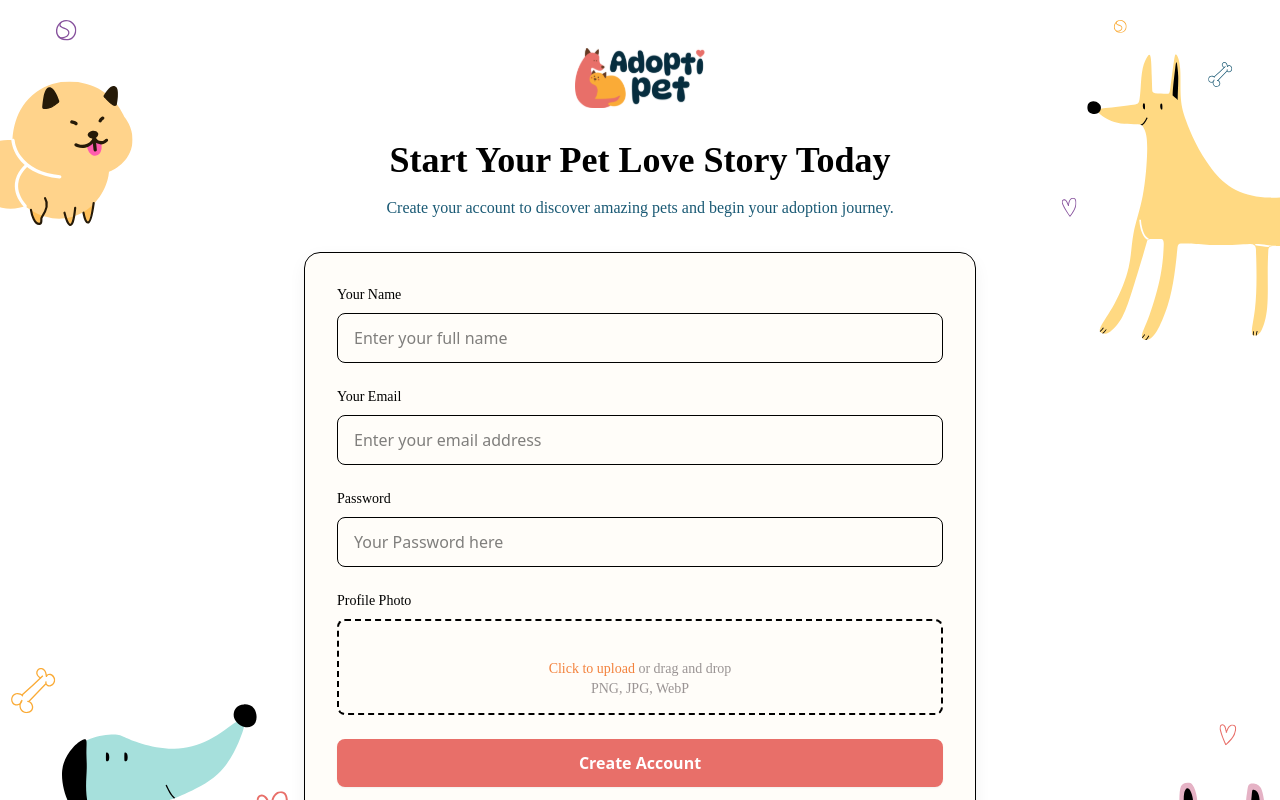
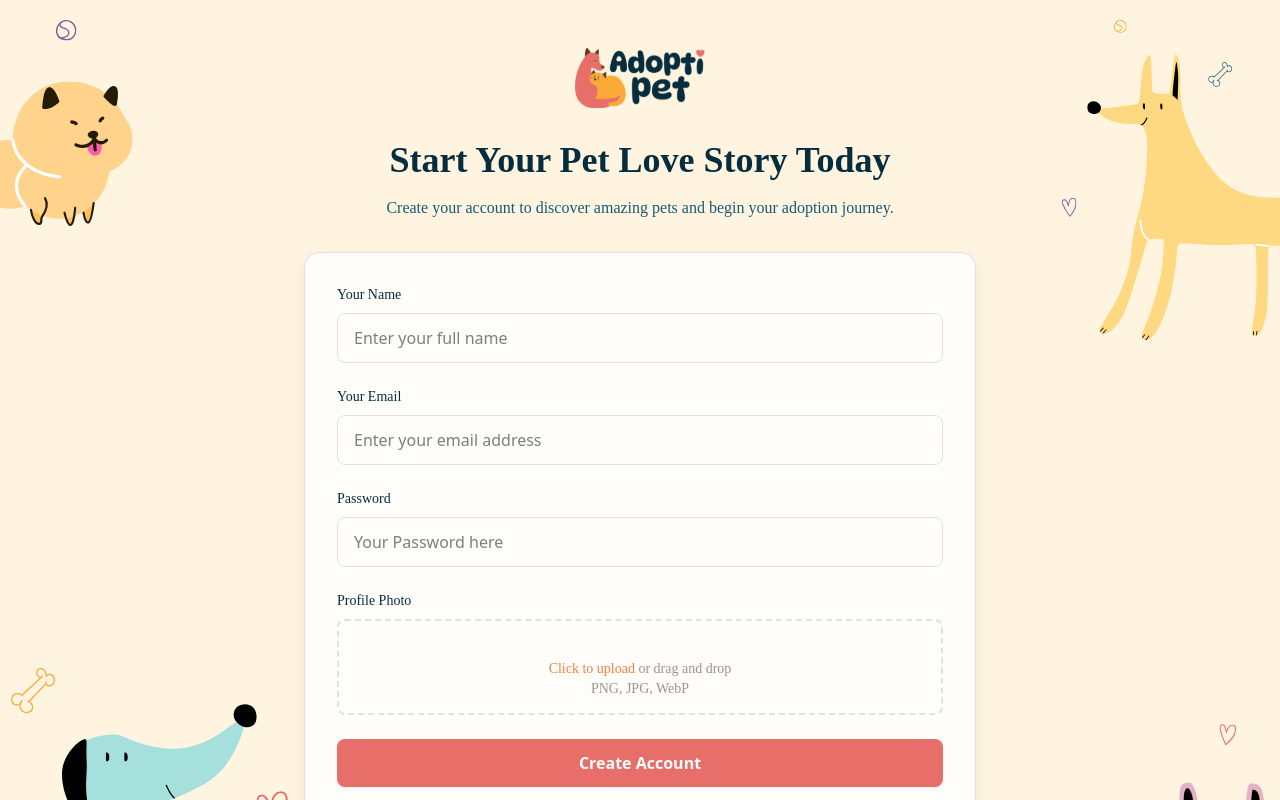
Before and after one commit to yhsunny176/adoptipet-pet-adoption-management-client-side, a React (Vite) app: page /auth/register in a window 1280 px wide. Shown: the top 800 px of the page. Built offline with nearby package versions, Linux system fonts and the light colour scheme; no server answers; some icons are missing; a web font is replaced by a local one.

Commit message:
Fixed Css visual bugs in Registration and Login pages and added missing colors in index.css && renamed some color names

```diff
--- a/src/components/navbar/Navbar.jsx
+++ b/src/components/navbar/Navbar.jsx
@@ -129,7 +129,7 @@ const Navbar = () => {
                                     }`}>
                                     <Link
                                         to="/dashboard"
-                                        className="block px-4 py-2 text-black-text-500 hover:bg-red-light hover:text-base-red rounded-sm transition-colors duration-200"
+                                        className="block px-4 py-2 text-black-text-500 hover:bg-red-light hover:text-red-base rounded-sm transition-colors duration-200"
                                         onClick={() => setIsDropdownOpen(false)}>
                                         Dashboard
                                     </Link>
@@ -171,7 +171,7 @@ const Navbar = () => {
                     </NavigationMenuItem>
                     {/* Hamburger Menu */}
                     <div className="flex items-center lg:hidden ml-auto justify-end">
-                        <Sheet open={mobMenuOpen} onOpenChange={setMobMenuOpen}>
+                        <Sheet open={mobMenuOpen} onOpenChange={mobMenuOpen}>
                             <SheetTrigger asChild>
                                 <Button
                                     variant="ghost"
--- a/src/index.css
+++ b/src/index.css
@@ -30,11 +30,12 @@ a.active {
   --color-pg-base: var(--paragraph-prim);
 
   --color-base-white: var(--white-prim);
+  --color-black-base: var(--text-heading);
   --color-base-orange: var(--orange-prim);
   --color-base-rose: var(--rose-prim);
   --color-base-rose-light: var(--rose-lt);
   --color-base-rose-dark: var(--rose-dark);
-  --color-base-red: var(--red-prim);
+  --color-red-base: var(--red-prim);
   --color-red-medium: var(--red-mid);
   --color-red-light: var(--red-lt);
   --color-gray-light: var(--gray-lt);
@@ -42,6 +43,8 @@ a.active {
   --color-gray-dark: var(--gray-dr);
   --color-yellow-bg: var(--yellow-bg-prim);
   --color-blue-coral: var(--blue-cr);
+  --color-gray-border: var(--border-gray-prim);
+  --color-blue-bg: var(--blue-cr-lt);
 
   --color-navitem-base: var(--navlink-prim);
   --color-navitem-base-mb: var(--navlink-mb);
@@ -86,6 +89,9 @@ a.active {
   --gray-md: oklch(0.6717 0.0071 17.33);
   --gray-dr: oklch(0.527 0.0038 17.28);
   --blue-cr: oklch(0.866 0.0593 190.8);
+  --blue-cr-lt: oklch(0.9437 0.009 214.34);
+  --border-gray-prim: oklch(0.9105 0.0046 78.3);
+
 
 }
 
--- a/src/pages/Registration.jsx
+++ b/src/pages/Registration.jsx
@@ -13,11 +13,10 @@ import { AuthContext } from "@/contexts/AuthContext";
 import { Link, useNavigate } from "react-router";
 import { HugeiconsIcon } from "@hugeicons/react";
 import { Cancel01FreeIcons, Image02Icon, ViewIcon, ViewOffIcon } from "@hugeicons/core-free-icons/index";
-import Navbar from "@/components/navbar/Navbar";
 
 const validationSchema = Yup.object({
     name: Yup.string()
-        .min(2, "Name must be at least 3 characters")
+        .min(3, "Name must be at least 3 characters")
         .max(50, "Name must be less than 20 characters")
         .required("Name is required"),
     email: Yup.string().email("Invalid email format").required("Email is required"),
@@ -46,7 +45,7 @@ const Registration = () => {
     const navigate = useNavigate();
 
     return (
-        <div className="min-h-screen bg-yellow-bg-light relative overflow-hidden">
+        <div className="min-h-screen bg-yellow-bg relative overflow-hidden">
             {/* Cat Illustration - Top Left */}
             <div className="absolute top-5 -left-20 sm:-left-18 md:-left-16 z-0">
                 <img
@@ -93,7 +92,7 @@ const Registration = () => {
                     </div>
                     {/* Title and Subtitle */}
                     <div className="text-center mb-8">
-                        <h1 className="text-4xl md:text-4xl font-bold text-base-black mb-4">
+                        <h1 className="text-4xl md:text-4xl font-bold text-black-base mb-4">
                             Start Your Pet Love Story Today
                         </h1>
                         <p className="text-pg-base text-sm md:text-base">
@@ -158,16 +157,18 @@ const Registration = () => {
                                     <Form className="login-form space-y-6">
                                         {/* Name Field */}
                                         <div>
-                                            <label htmlFor="name" className="block text-sm font-medium text-gray- mb-2">
+                                            <label
+                                                htmlFor="name"
+                                                className="block text-sm font-medium text-black-base mb-2">
                                                 Your Name
                                             </label>
                                             <Field
                                                 type="text"
                                                 name="name"
                                                 placeholder="Enter your full name"
-                                                className={`w-full px-4 py-3 border border-gray-border focus:outline-0 focus:border-base-black rounded-lg transition-all duration-200 ${
+                                                className={`w-full px-4 py-3 border border-gray-border focus:outline-0 focus:border-black-base rounded-lg transition-all duration-200 ${
                                                     errors.name && touched.name && values.name !== ""
-                                                        ? "border-base-red bg-red-light"
+                                                        ? "border-red-base bg-red-light"
                                                         : "border-gray-border bg-base-white"
                                                 }`}
                                             />
@@ -180,16 +181,16 @@ const Registration = () => {
                                         <div>
                                             <label
                                                 htmlFor="email"
-                                                className="block text-sm font-medium text-base-black mb-2">
+                                                className="block text-sm font-medium text-black-base mb-2">
                                                 Your Email
                                             </label>
                                             <Field
                                                 type="email"
                                                 name="email"
                                                 placeholder="Enter your email address"
-                                                className={`w-full px-4 py-3 border border-gray-border focus:outline-0 focus:border-base-black rounded-lg transition-all duration-200 ${
+                                                className={`w-full px-4 py-3 border border-gray-border focus:outline-0 focus:border-black-base rounded-lg transition-all duration-200 ${
                                                     errors.email && touched.email && values.email !== ""
-                                                        ? "border-base-red bg-red-light"
+                                                        ? "border-red-base bg-red-light"
                                                         : "border-gray-border bg-base-white"
                                                 }`}
                                             />
@@ -202,7 +203,7 @@ const Registration = () => {
                                         <div className="relative">
                                             <label
                                                 htmlFor="password"
-                                                className="block text-sm font-medium text-base-black mb-2">
+                                                className="block text-sm font-medium text-black-base mb-2">
                                                 Password
                                             </label>
                                             <div className="relative">
@@ -210,9 +211,9 @@ const Registration = () => {
                                                     type={showPassword ? "text" : "password"}
                                                     name="password"
                                                     placeholder="Your Password here"
-                                                    className={`w-full px-4 py-3 border border-gray-border focus:outline-0 focus:border-base-black rounded-lg transition-all duration-200 ${
-                                                        errors.name && touched.name && values.name !== ""
-                                                            ? "border-base-red bg-red-light"
+                                                    className={`w-full px-4 py-3 border border-gray-border focus:outline-0 focus:border-black-base rounded-lg transition-all duration-200 ${
+                                                        errors.password && touched.password && values.password !== ""
+                                                            ? "border-red-base bg-red-light"
                                                             : "border-gray-border bg-base-white"
                                                     }`}
                                                 />
@@ -236,7 +237,7 @@ const Registration = () => {
                                         <div>
                                             <label
                                                 htmlFor="photo"
-                                                className="block text-sm font-medium text-base-black mb-2">
+                                                className="block text-sm font-medium text-black-base mb-2">
                                                 Profile Photo
                                             </label>
                                             <div className="space-y-4">
@@ -257,7 +258,7 @@ const Registration = () => {
                                                                 : ""
                                                         } ${
                                                             errors.photo && touched.photo
-                                                                ? "border-base-red bg-red-light"
+                                                                ? "border-red-base bg-red-light"
                                                                 : "border-gray-border bg-base-white"
                                                         } relative overflow-hidden`}>
                                                         {imagePreview ? (
@@ -274,7 +275,7 @@ const Registration = () => {
                                                                         setFieldValue("photo", null);
                                                                         setImagePreview(null);
                                                                     }}
-                                                                    className="absolute top-2 right-2 w-8 h-8 bg-pg-base cursor-pointer hover:bg-base-black rounded-full flex items-center justify-center z-10 transition-all duration-200 shadow-md">
+                                                                    className="absolute top-2 right-2 w-8 h-8 bg-pg-base cursor-pointer hover:bg-black-base rounded-full flex items-center justify-center z-10 transition-all duration-200 shadow-md">
                                                                     <HugeiconsIcon
                                                                         className="text-base-white"
                                                                         size={12}
@@ -306,7 +307,7 @@ const Registration = () => {
                                                 </div>
                                             </div>
                                             {errors.photo && touched.photo && values.photo !== null && (
-                                                <div className="text-base-red text-sm mt-1">{errors.photo}</div>
+                                                <div className="text-red-base text-sm mt-1">{errors.photo}</div>
                                             )}
                                         </div>
 
@@ -404,7 +405,7 @@ const Registration = () => {
                                             toast.error(error.message || "Registration failed. Please try again.");
                                         }
                                     }}
-                                    className="w-full inline-flex justify-center items-center px-4 py-2 rounded-lg text-md border border-gray-light font-medium text-gray-700 bg-white hover:shadow-card-primary cursor-pointer transition-all duration-600 ease-in-out">
+                                    className="w-full inline-flex justify-center items-center px-4 py-2 rounded-lg text-md border border-gray-light font-medium text-black-base bg-base-white hover:shadow-card-primary cursor-pointer transition-all duration-600 ease-in-out">
                                     <svg className="w-5 h-5 mr-2" fill="#1877F2" viewBox="0 0 24 24">
                                         <path d="M24 12.073c0-6.627-5.373-12-12-12s-12 5.373-12 12c0 5.99 4.388 10.954 10.125 11.854v-8.385H7.078v-3.47h3.047V9.43c0-3.007 1.792-4.669 4.533-4.669 1.312 0 2.686.235 2.686.235v2.953H15.83c-1.491 0-1.956.925-1.956 1.874v2.25h3.328l-.532 3.47h-2.796v8.385C19.612 23.027 24 18.062 24 12.073z" />
                                     </svg>
@@ -415,7 +416,7 @@ const Registration = () => {
 
                         {/* Login if already have account */}
                         <div className="text-center mt-6">
-                            <p className="text-gray-600 text-sm">
+                            <p className="text-gray-medium text-sm">
                                 Already have an account?{" "}
                                 <Link
                                     to="/auth/login"
```
Also changed, not shown: src/pages/Login.jsx (+7 -7 lines).
